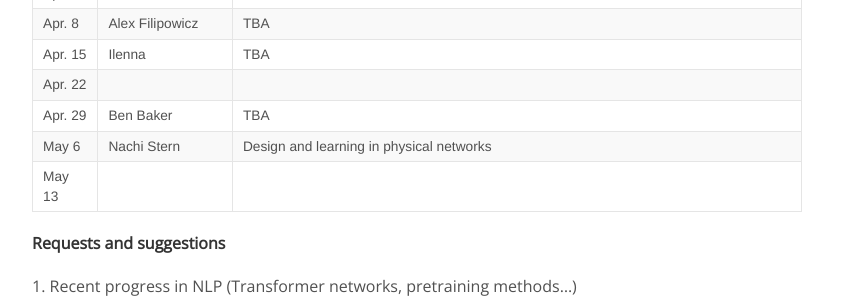
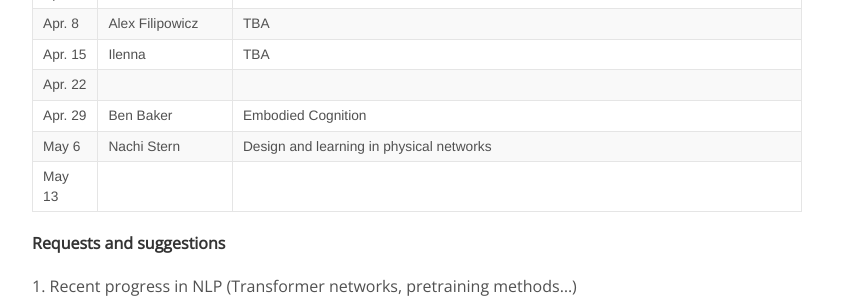
Before and after one commit to KordingLab/KordingLab.github.io, a Jekyll site: the page built from _posts/2018-08-29-upcoming-lab-teaching.md, in a window 1280 px wide and 900 px high, scrolled down 905 px. Shown: the part 152-452 px from the top of the window, without its empty margins (223-1071 px from the left). Built offline with Jekyll 4.4.1, drawn with Linux system fonts in a browser that asks for light colours; nearby versions of some CDN libraries; comment, search, counter and statistics services are not loaded.

Commit message:
Update 2018-08-29-upcoming-lab-teaching.md

```diff
--- a/_posts/2018-08-29-upcoming-lab-teaching.md
+++ b/_posts/2018-08-29-upcoming-lab-teaching.md
@@ -33,7 +33,7 @@ Get on the listserve for announcements: https://groups.google.com/forum/#!forum/
 | Apr. 8 | Alex Filipowicz | TBA |
 | Apr. 15 | Ilenna | TBA |
 | Apr. 22 | | |
-| Apr. 29 | Ben Baker | TBA |
+| Apr. 29 | Ben Baker | Embodied Cognition |
 | May 6 | Nachi Stern | Design and learning in physical networks |
 | May 13 | | |
 
```
